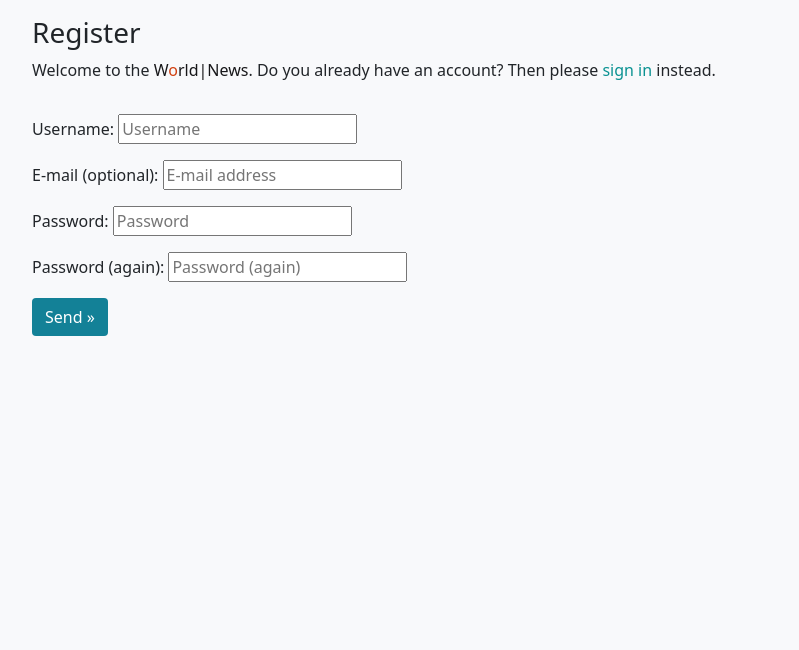
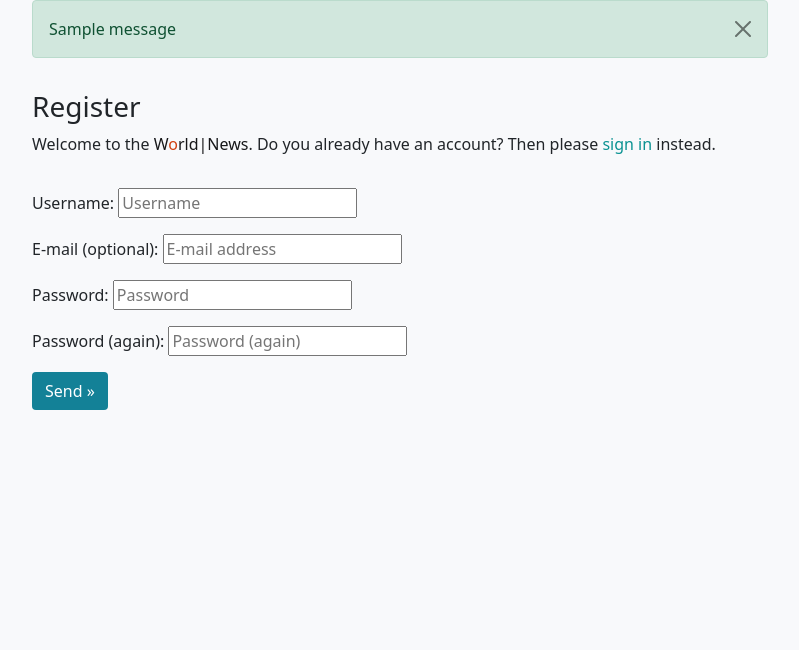
Before and after one commit to HumaIlyas/Project-4, a Django app: page /accounts/signup/ in a window 1280 px wide. Shown: the part 66-716 px from the top of the page, without its empty margins (240-1039 px from the left). Run offline with Django 3.2, Linux system fonts and the light colour scheme; tables that the repository leaves empty hold one stand-in row (values such as "Sample post"); one stand-in notice (Sample message) is shown; some libraries are stand-ins or nearby versions.

Commit message:
Add message tags and alerts in settings.py & base.html

```diff
--- a/templates/news/base.html
+++ b/templates/news/base.html
@@ -69,6 +69,19 @@
         </div>
     </nav>
 
+    <div class="container">
+        <div class="row">
+            <div class="col-md-8 offset-md-2">
+                {% for message in messages %}
+                <div class="alert {{ message.tags }} alert-dismissible fade show" id="msg" role="alert">
+                    {{ message | safe }}
+                    <button type="button" class="btn-close" data-bs-dismiss="alert" aria-label="Close"></button>
+                </div>
+                {% endfor %}
+            </div>
+        </div>
+    </div>
+
     <main class="flex-shrink-0 main-bg">
         {% block content %}
         <!-- Content will come here -->
```
Also changed, not shown: worldnews/settings.py (+9 -0 lines).
